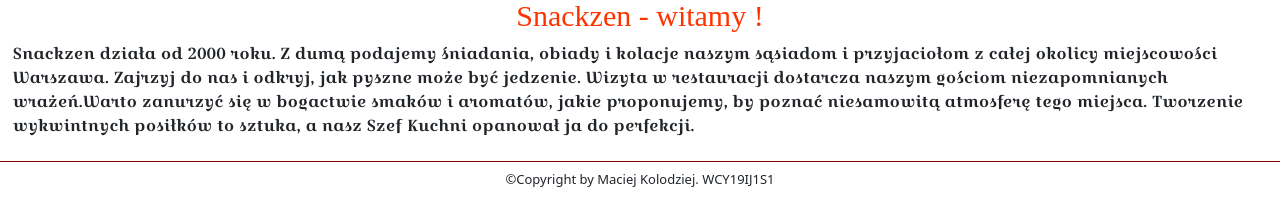
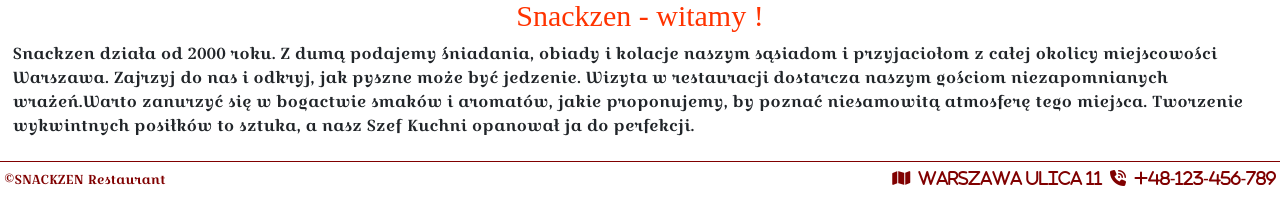
Before and after one commit to mkkm121/ProjektPJF, a Flask app: page /about in a window 1280 px wide. Shown: the part 600-806 px from the top of the page. Run offline with Flask 2, Linux system fonts and the light colour scheme; some libraries are stand-ins or nearby versions; some web fonts are replaced.

Commit message:
Visual updates

```diff
--- a/Restaurant/static/styles/style.css
+++ b/Restaurant/static/styles/style.css
@@ -19,11 +19,13 @@ body  {
 }
 footer
 {
+    color: maroon;
     border-top: groove;
     border-top-color: #800000;
     border-width: thin;
     text-align: center;
     font-size: small;
+    font-family: Food2;
 }
 form {
     width: 100%;
@@ -33,6 +35,11 @@ form {
 }
 footer p{
     margin-top: 8px;
+    margin-left: 4px;
+    margin-right: 4px;
+}
+footer i{
+    font-size: medium;
 }
 input[type=text],input[type=password], input[type=tel] {
   width: 100%;
@@ -326,6 +333,7 @@ a:hover {
     background-size: cover;
 }
 #contact{
+    transition: .3s;
     padding: 5px;
     text-decoration: none;
     color: #ff3300;
--- a/Restaurant/templates/layout.html
+++ b/Restaurant/templates/layout.html
@@ -46,8 +46,10 @@
         </div>
     </div>
 {% block content %}{% endblock %}
-    <footer>
-        <p>©Copyright by Maciej Kolodziej. WCY19IJ1S1</p>
+    <footer style="display: flex;flex-direction: row; justify-content: space-between">
+        <p>©SNACKZEN Restaurant</p><p><i style="color: maroon;font-weight: bold" class="fa fa-map-o" aria-hidden="true">&nbsp;&nbsp;Warszawa Ulica 11</i>&nbsp;&nbsp;<i style="color: maroon;font-weight: bold;" class="fa fa-volume-control-phone" aria-hidden="true">&nbsp;&nbsp;+48-123-456-789</i></p>
     </footer>
+    <script src="https://kit.fontawesome.com/e4cc759360.js" crossorigin="anonymous"></script>
 </body>
+
 </html>
--- a/Restaurant/templates/order.html
+++ b/Restaurant/templates/order.html
@@ -2,7 +2,7 @@
 {% block content %}
     <div id="information-order">
         <div id="menu-box">
-        <section id="our_menu" class="pt-0 pb-4">
+        <section id="our_menu" class="pt-0 pb-0">
 		<div class="container">
 			<div class="row">
 				<ul class="nav nav-tabs menu_tab mb-4" id="myTab" role="tablist">
```
Also changed, not shown: Restaurant/site.db.
